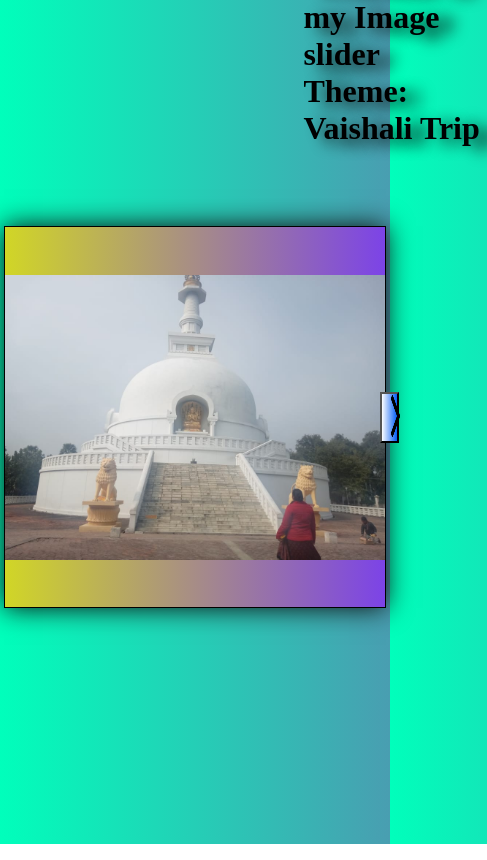
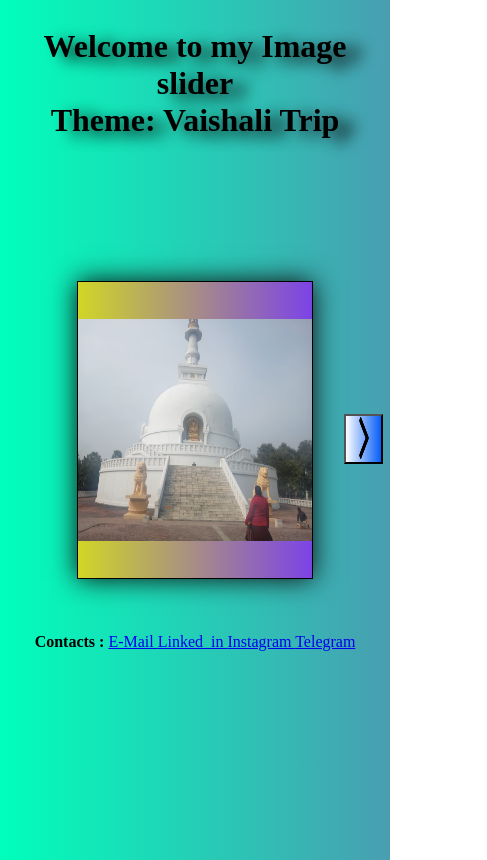
Before and after one commit to argahsuk/Images-slider, a plain HTML site: page index.html in a window 390 px wide. Shown: the whole page, 487 px wide, since content can reach past the window. Drawn offline with Linux system fonts and the light colour scheme.

Commit message:
Update index.css

```diff
--- a/index.css
+++ b/index.css
@@ -63,3 +63,48 @@ h1{
     top: 40vh;
     left: -118vh;
 }
+
+@media (max-width: 768px) {
+    body {
+        flex-direction: column;
+        height: 100vh;
+    }
+
+    #imagediv {
+        width: 60vw;
+        height: 35vh;
+        justify-content: space-between;
+    }
+    #imagediv img{
+        width: 60vw;
+        flex-shrink: 0;
+        height: 75%;
+
+    }
+    #left, #right {
+        width: 10vw;
+        height: 6vh;
+    }
+
+    #left {
+       left: -20vh;
+       bottom: 5vh;
+    }
+
+    #right {
+        left: 20vh;
+        bottom: 10vh;
+    }
+
+    h1 {
+        bottom: 34vh;
+        left: 0;
+        text-align: center;
+    }
+
+    .contacts {
+        top: 10vh;
+        left: 0;
+        text-align: center;
+    }
+}
```
